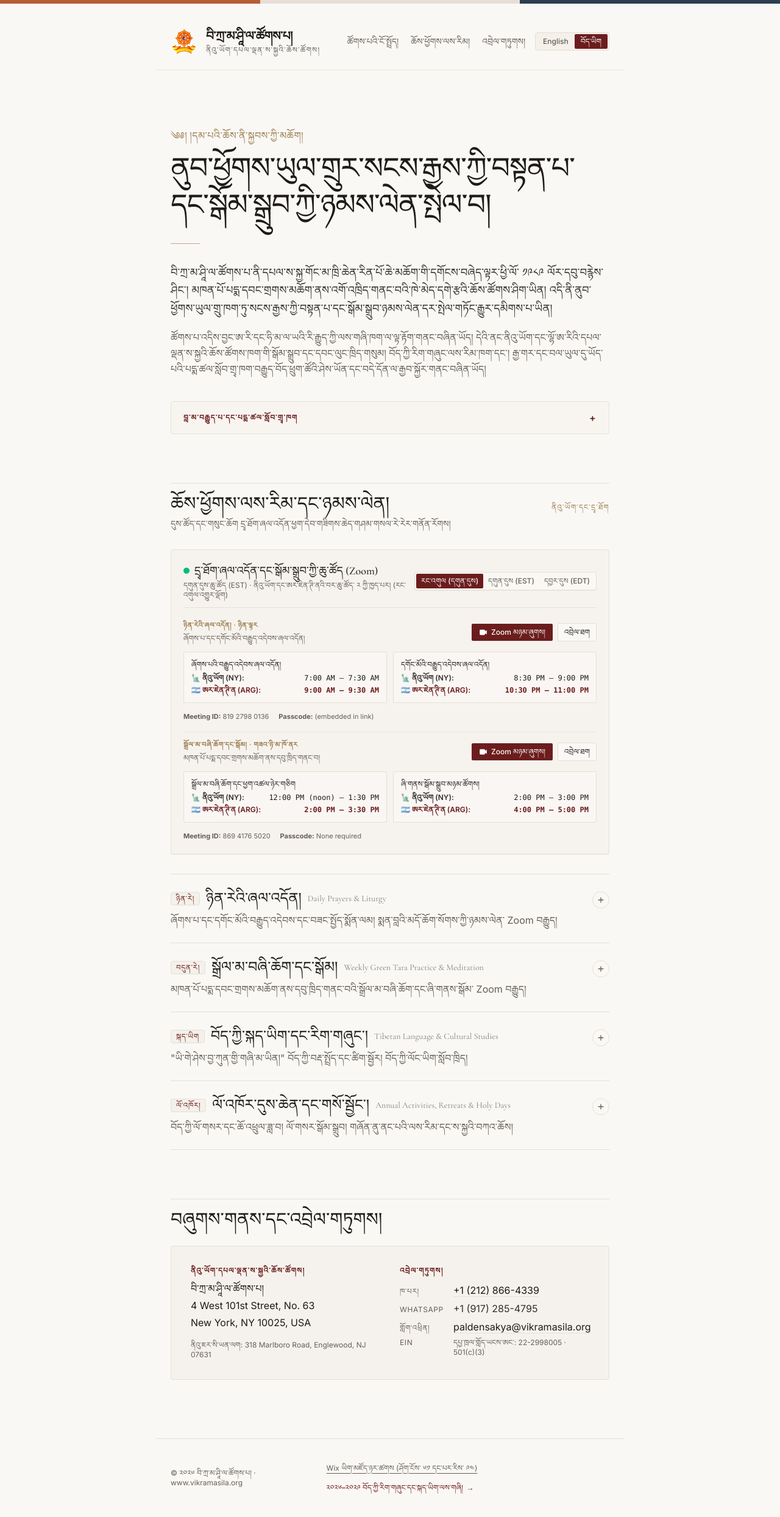
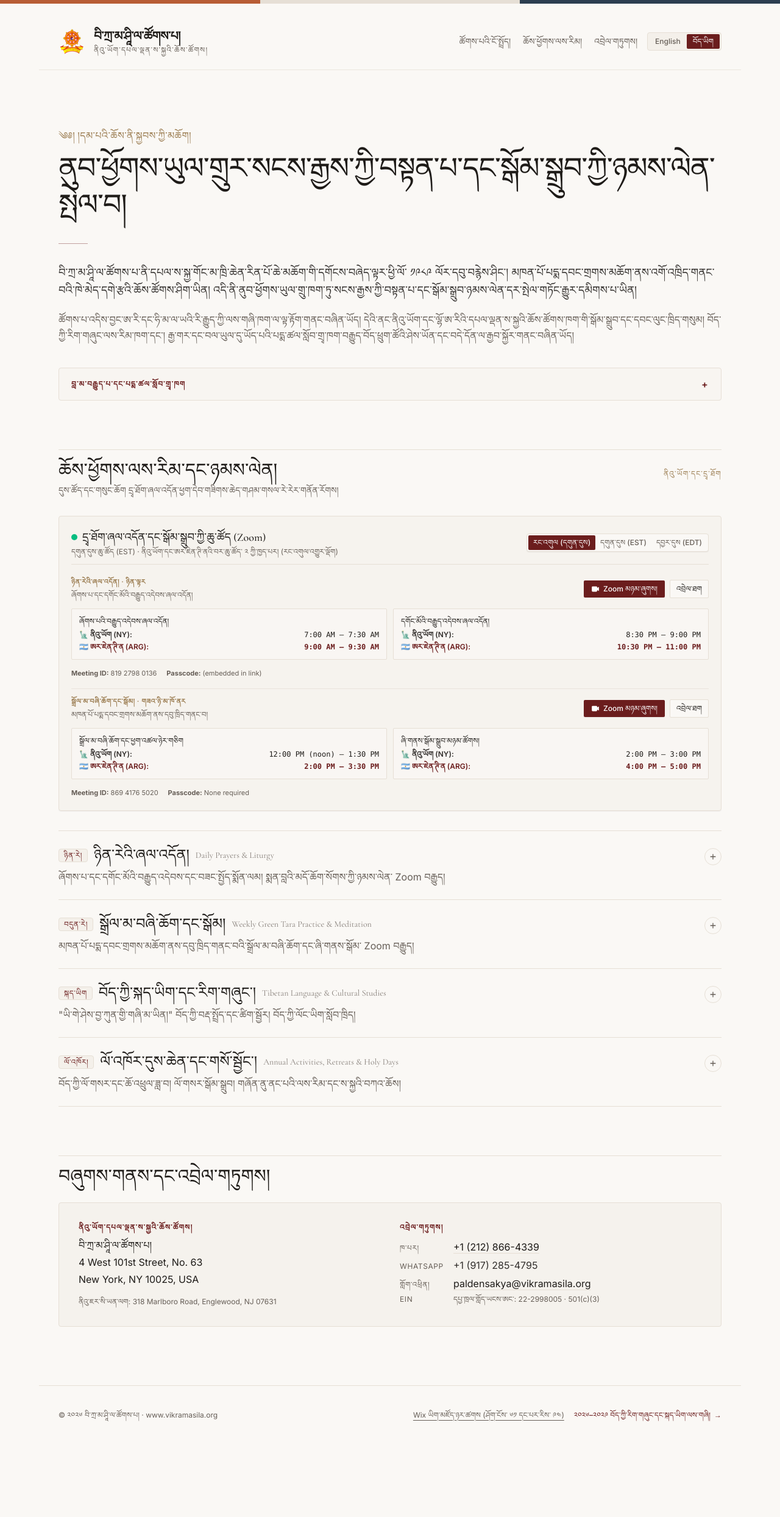
Before and after one commit to angpa/paldensakya-ny, a Next.js app: page / in a window 1280 px wide. Shown: the whole page at 61% size. After the commit the page ends 2369 px from the top, so only its background shows below. Built offline with nearby package versions, Linux system fonts and the light colour scheme.

Commit message:
feat: responsive typography and generous widescreen layout scaling for Ultrawide monitors

```diff
--- a/src/app/archive/page.tsx
+++ b/src/app/archive/page.tsx
@@ -62,7 +62,7 @@ export default function WixArchivePage() {
       </div>
 
       {/* Header */}
-      <header className="w-full max-w-5xl mx-auto px-6 pt-8 pb-6 flex flex-wrap items-center justify-between gap-4 border-b border-border-subtle">
+      <header className="w-full max-w-5xl xl:max-w-6xl 2xl:max-w-7xl mx-auto px-6 sm:px-8 pt-8 pb-6 flex flex-wrap items-center justify-between gap-4 border-b border-border-subtle">
         <a
           href="#archive-heading"
           className="visually-hidden focus:fixed focus:top-4 focus:left-4 focus:z-50 focus:px-4 focus:py-2 focus:bg-sakya-crimson focus:text-white focus:rounded-sm text-sm"
@@ -119,7 +119,7 @@ export default function WixArchivePage() {
         </div>
       </header>
 
-      <main className="w-full max-w-5xl mx-auto px-6 py-12 sm:py-16 space-y-16 flex-1">
+      <main className="w-full max-w-5xl xl:max-w-6xl 2xl:max-w-7xl mx-auto px-6 sm:px-8 py-12 sm:py-16 space-y-16 flex-1">
         {/* Intro */}
         <section className="space-y-4">
           <p lang="bo" className="text-sm sm:text-base text-sakya-gold tracking-wide font-serif">
@@ -287,7 +287,7 @@ export default function WixArchivePage() {
         </section>
       </main>
 
-      <footer className="w-full max-w-5xl mx-auto px-6 py-10 border-t border-border-subtle text-xs text-muted flex flex-col sm:flex-row items-start sm:items-center justify-between gap-4">
+      <footer className="w-full max-w-5xl xl:max-w-6xl 2xl:max-w-7xl mx-auto px-6 sm:px-8 py-10 border-t border-border-subtle text-xs text-muted flex flex-col sm:flex-row items-start sm:items-center justify-between gap-4">
         <p>{t.footerNotice}</p>
         <Link
           href="/"
--- a/src/app/globals.css
+++ b/src/app/globals.css
@@ -66,6 +66,23 @@ body {
   font-family: var(--font-sans), system-ui, -apple-system, sans-serif;
 }
 
+/* Responsive root scaling for wide, ultrawide, and high-DPI displays (Solarmax Ultrawide, 1440p, 4K) */
+@media (min-width: 1440px) {
+  :root {
+    font-size: 17px;
+  }
+}
+@media (min-width: 1920px) {
+  :root {
+    font-size: 18px;
+  }
+}
+@media (min-width: 2560px) {
+  :root {
+    font-size: 19px;
+  }
+}
+
 /* Accessible visually-hidden utility that reveals on focus (for skip links) */
 .visually-hidden:where(:not(:focus-within, :active)) {
   position: absolute !important;
--- a/src/app/page.tsx
+++ b/src/app/page.tsx
@@ -271,7 +271,7 @@ export default function HomePage() {
       </div>
 
       {/* Header */}
-      <header className="w-full max-w-3xl mx-auto px-6 pt-10 pb-6 flex items-center justify-between border-b border-border-subtle/70">
+      <header className="w-full max-w-4xl lg:max-w-5xl xl:max-w-6xl mx-auto px-6 sm:px-8 pt-10 pb-6 flex items-center justify-between border-b border-border-subtle/70">
         <a
           href="#main-heading"
           className="visually-hidden focus:fixed focus:top-4 focus:left-4 focus:z-50 focus:px-4 focus:py-2 focus:bg-sakya-crimson focus:text-white focus:rounded-sm focus:text-sm"
@@ -365,7 +365,7 @@ export default function HomePage() {
       </header>
 
       {/* Main Content */}
-      <main className="w-full max-w-3xl mx-auto px-6 py-16 sm:py-24 space-y-20 flex-1">
+      <main className="w-full max-w-4xl lg:max-w-5xl xl:max-w-6xl mx-auto px-6 sm:px-8 py-16 sm:py-24 space-y-20 flex-1">
         {/* Foundation Description */}
         <section id="foundation" className="space-y-8">
           <div className="space-y-3">
@@ -760,7 +760,7 @@ export default function HomePage() {
       </main>
 
       {/* Footer */}
-      <footer className="w-full max-w-3xl mx-auto px-6 py-10 border-t border-border-subtle text-xs text-muted flex flex-col sm:flex-row items-start sm:items-center justify-between gap-4">
+      <footer className="w-full max-w-4xl lg:max-w-5xl xl:max-w-6xl mx-auto px-6 sm:px-8 py-10 border-t border-border-subtle text-xs text-muted flex flex-col sm:flex-row items-start sm:items-center justify-between gap-4">
         <div>
           <p>{t.footerCopy}</p>
         </div>
--- a/src/app/tibetan-culture/page.tsx
+++ b/src/app/tibetan-culture/page.tsx
@@ -650,7 +650,7 @@ export default function TibetanCulturePilotPage() {
       )}
 
       {/* Header */}
-      <header className="w-full max-w-4xl mx-auto px-6 pt-8 pb-6 flex flex-wrap items-center justify-between gap-4 border-b border-border-subtle/80 relative z-10 bg-background/60 backdrop-blur-md rounded-b-sm">
+      <header className="w-full max-w-5xl xl:max-w-6xl 2xl:max-w-7xl mx-auto px-6 sm:px-8 pt-8 pb-6 flex flex-wrap items-center justify-between gap-4 border-b border-border-subtle/80 relative z-10 bg-background/60 backdrop-blur-md rounded-b-sm">
         <a
           href="#culture-heading"
           className="visually-hidden focus:fixed focus:top-4 focus:left-4 focus:z-50 focus:px-4 focus:py-2 focus:bg-tibet-crimson focus:text-white focus:rounded-sm text-sm"
@@ -749,7 +749,7 @@ export default function TibetanCulturePilotPage() {
         </div>
       </header>
 
-      <main className="w-full max-w-4xl mx-auto px-6 py-12 sm:py-16 space-y-16 flex-1 relative z-10">
+      <main className="w-full max-w-5xl xl:max-w-6xl 2xl:max-w-7xl mx-auto px-6 sm:px-8 py-12 sm:py-16 space-y-16 flex-1 relative z-10">
         {/* Hero */}
         <section className="space-y-6">
           <div className="flex flex-wrap items-center gap-2">
@@ -1368,7 +1368,7 @@ export default function TibetanCulturePilotPage() {
       </main>
 
       <footer className="w-full border-t border-border-subtle/80 text-xs text-muted relative z-10 bg-background/60 backdrop-blur-md">
-        <div className="max-w-4xl mx-auto px-6 py-10 flex flex-col sm:flex-row items-start sm:items-center justify-between gap-4">
+        <div className="max-w-5xl xl:max-w-6xl 2xl:max-w-7xl mx-auto px-6 sm:px-8 py-10 flex flex-col sm:flex-row items-start sm:items-center justify-between gap-4">
           <p>
             {t.footerText}
           </p>
```
